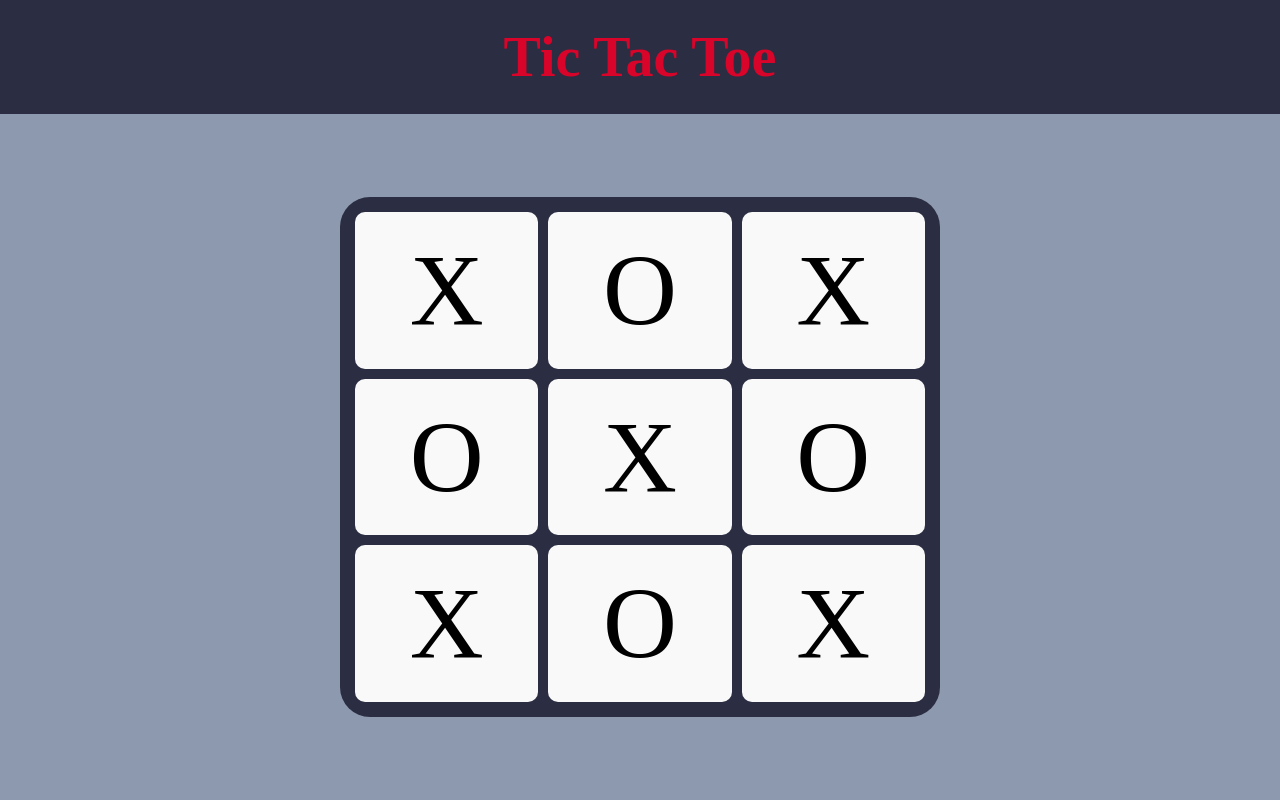
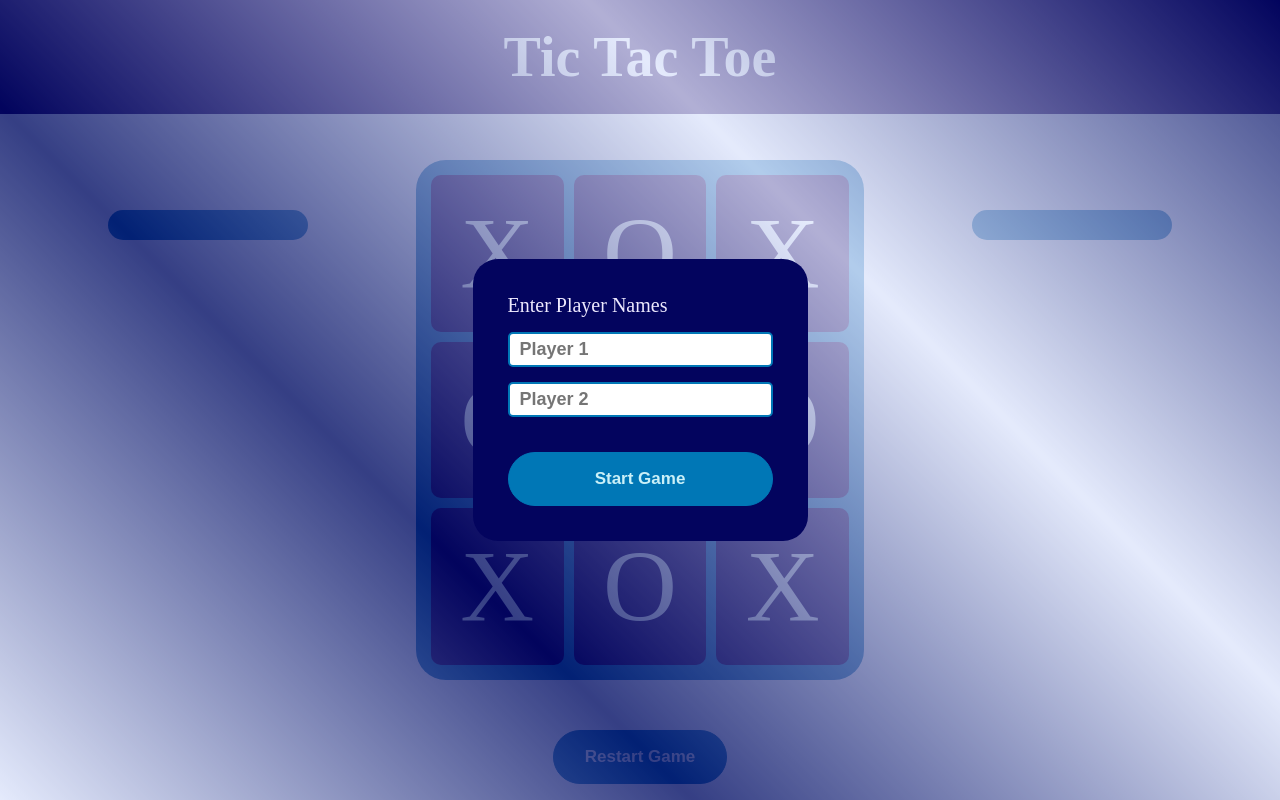
Before and after one commit to Ali-H7/tic-tac-toe, a plain HTML site: page index.html in a window 1280 px wide. Drawn offline with Linux system fonts and the light colour scheme.

Commit message:
Get user input
The interface dispay input field for the user to take his name

```diff
--- a/index.html
+++ b/index.html
@@ -13,6 +13,9 @@
             <h1>Tic Tac Toe</h1>
         </header>
         <div class="background">
+            <div class="player-card" id="player1">
+            </div>
+            <div class="board-container">
                 <div class="board">
                     <div>X</div>
                     <div>O</div>
@@ -24,7 +27,18 @@
                     <div>O</div>
                     <div>X</div>
                 </div>
+                <button class="start">Restart Game</button>
+            </div>
+            <div class="player-card" id="player2">
             </div>
         </div>
+    </div>
+    <dialog>
+        <div class="player-names">
+                <p>Enter Player Names</p>
+                <input type="text" id="player1-name" placeholder="Player 1">
+                <input type="text" id="player2-name" placeholder="Player 2">
+                <button id= "start-button" class="start">Start Game</button>
+    </dialog>
 </body>
 </html>
--- a/script.js
+++ b/script.js
@@ -13,24 +13,24 @@
 //     return {board, display, player1, player2};
 // })();
 
-// const players = (function playerInfo() {
-//     const playerOne = prompt("Player 1, What is your name?");
-//     const playerTwo = prompt("Player 2, What is your name?");
-//     const oneOrTwo = Math.floor(Math.random() * 2) + 1;
-//     const playerOneMark = oneOrTwo === 1 ? "O" : "X";
-//     const playerTwoMark = playerOneMark === "X" ? "O" : "X";
+function playerInfo() {
+    const {playerOneName, playerTwoName} = getPlayerNames()
+    // const playerOne = playerOneName
+    // const playerTwo = playerTwoName
+    const oneOrTwo = Math.floor(Math.random() * 2) + 1;
+    const playerOneMark = oneOrTwo === 1 ? "O" : "X";
+    const playerTwoMark = playerOneMark === "X" ? "O" : "X";
 
-//     function createPlayer (playerName, playerMark) {
-//         const player = playerName;
-//         const mark = playerMark;
-//         return {player , mark};
-//     };
+    function createPlayer (playerName, playerMark) {
+        const player = playerName;
+        const mark = playerMark;
+        return {player , mark};
+    };
 
-//     const player1 = createPlayer(playerOne, playerOneMark);
-//     const player2 = createPlayer(playerTwo, playerTwoMark);
-
-//     return {player1, player2};
-// })();
+    const player1 = createPlayer(playerOneName, playerOneMark);
+    const player2 = createPlayer(playerTwoName, playerTwoMark);
+    return {player1, player2};
+};
 
 // const turn = (function() {
 //     let playerChoice;
@@ -106,3 +106,51 @@
 // }
 
 // gameController();
+
+
+  function getPlayerNames() {
+    const playerOneName = document.querySelector("#player1-name").value;
+    const playerTwoName = document.querySelector("#player2-name").value;
+    return {playerOneName, playerTwoName};
+    };
+
+function displayNameMark() {
+    const {player1} = playerInfo();
+    const {player2} = playerInfo();
+    const player1Name = player1.player
+    const player2Name = player2.player
+    const player1Mark = player1.mark
+    const player2Mark = player2.mark
+
+    function createPlayersElement(playerName, mark, card) {
+            const cardElement = document.querySelector(card);
+            const divContainer = document.createElement("div");
+            const playerNameElement = document.createElement("p");
+            const playerMarkElement = document.createElement("p");
+
+            playerNameElement.textContent = playerName;
+            playerMarkElement.textContent = mark;
+            divContainer.appendChild(playerNameElement);
+            divContainer.appendChild(playerMarkElement);
+            cardElement.appendChild(divContainer);
+    }
+
+    const player1Element = createPlayersElement(player1Name, player1Mark, "#player1")
+    const player2Element = createPlayersElement(player2Name, player2Mark, "#player2")
+};
+
+
+ (function events () {
+    const dialog = document.querySelector("dialog");
+    window.addEventListener("load", () => {
+    dialog.showModal();
+  });
+
+    const startBtn = document.querySelector("#start-button");
+    startBtn.addEventListener ("click", () => {
+    dialog.close();
+    playerInfo()
+    displayNameMark()
+ });
+
+ })();
--- a/style.css
+++ b/style.css
@@ -22,36 +22,44 @@ body {
 }
 
 header {
-    background-color: #2b2d42;
+    background-color: #03045e;
     display: flex;
     align-items: center;
     justify-content: center;
     font-size: 2.8rem;
-    color: #d90429;
+    color: #caf0f8;
 }
 
 .background {
-    background-color: #8d99ae;
+    background-color: #caf0f8;
     display: flex;
     align-items: center;
-    justify-content: center;
+    justify-content: space-evenly;
+}
+
+.player-card {
+    align-self: flex-start;
+    margin-top: 12vh;
 }
 
 .board {
-    background-color: #2b2d42;
-    flex-grow: 1;
+    background-color: #0077b6;
     min-height: 65vh;
-    max-width: max(600px, 35vw);
+    min-width: min(600px, 35vw);
     border-radius: 3rem;
     display: grid;
     grid-template-columns: 1fr 1fr 1fr;
     gap: 1rem;
     justify-items: center;
     padding: 1.5rem;
+
+    margin-top: 30px;
+    margin-bottom: 30px;
 }
 
 .board > div {
-    background-color: #f9f9f9;
+    background-color: #03045e;
+    color: #caf0f8;
     min-height: 100%;
     min-width: 100%;
     border-radius: 1rem;
@@ -60,3 +68,86 @@ header {
     align-items: center;
     font-size: 8vw;
 }
+
+.player-card {
+    background-color: #0077b6;
+    flex-grow: 1;
+    max-height: 200px;
+    max-width: 200px;
+    border-radius: 1.5rem;
+    padding: 1.5rem;
+    font-size: 3rem;
+}
+
+.player-card > div {
+    background-color: #03045e;
+    color: #caf0f8;
+    min-height: 100%;
+    min-width: 100%;
+    border-radius: 1rem;
+    display: flex;
+    flex-direction: column;
+    justify-content: center;
+    align-items: center;
+}
+
+
+
+.board-container {
+    display: flex;
+    flex-direction: column;
+    align-items: center;
+}
+
+
+dialog {
+    padding: 35px;
+    margin: auto;
+    background-color:#03045e;
+    border-radius:25px;
+    border:none;
+    color:#ede9fe;
+    font-size: 2rem;
+   }
+::backdrop {
+background-image: linear-gradient(
+     45deg,
+    #ede9fe,
+    #03045e,
+    #ede9fe,
+    #03045e
+    );
+    opacity: 0.75;
+  }
+  .player-names {
+    display: flex;
+    flex-direction: column;
+    gap: 15px;
+  }
+input[type=text]{
+    font-size: 18px;
+	font-weight: bold;
+	padding: 5px 10px;
+	width: 100%;
+	outline: none;
+	background: #FFFFFF;
+	color: #000000;
+	border: 2px solid #0077b6;
+	border-radius: 5px;
+}
+
+.start {
+    background-color:#0077b6;
+	border-radius:28px;
+	border:1px solid #0077b6;
+	display:inline-block;
+	cursor:pointer;
+	color:#caf0f8;
+	font-family:Arial;
+	font-size:17px;
+	padding:16px 31px;
+	text-decoration:none;
+	text-shadow:0px 1px 0px #0077b6;
+    margin-top: 20px;
+    font-weight: bold;
+}
```
Lines whose indentation alone changed are shown as unchanged.
